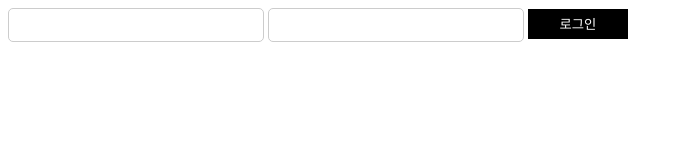
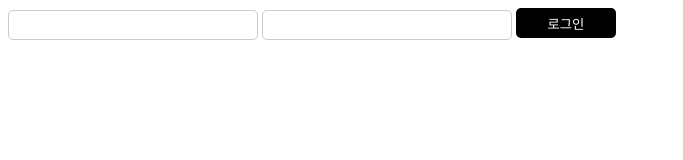
Before and after one commit to matisse012/mango, a plain HTML site: page index.html in a window 1280 px wide. Shown: the whole page, without its empty margins (0-683 px from the left). Drawn offline with nearby package versions, Linux system fonts and the light colour scheme.

Commit message:
config 1

```diff
--- a/index.html
+++ b/index.html
@@ -8,6 +8,10 @@
     <title>TEST Vue login Page</title>
     <script src="https://cdn.jsdelivr.net/npm/vue"></script>
     <style>
+        * {
+            box-sizing: border-box;
+        }
+
         .inputs {
             width: 250px;
             height: 30px;
@@ -23,6 +27,7 @@
             background-color: black;
             color: white;
             border: none;
+            border-radius: 5px;
         }
     </style>
 </head>
```
Also changed, not shown: 1 other file.
